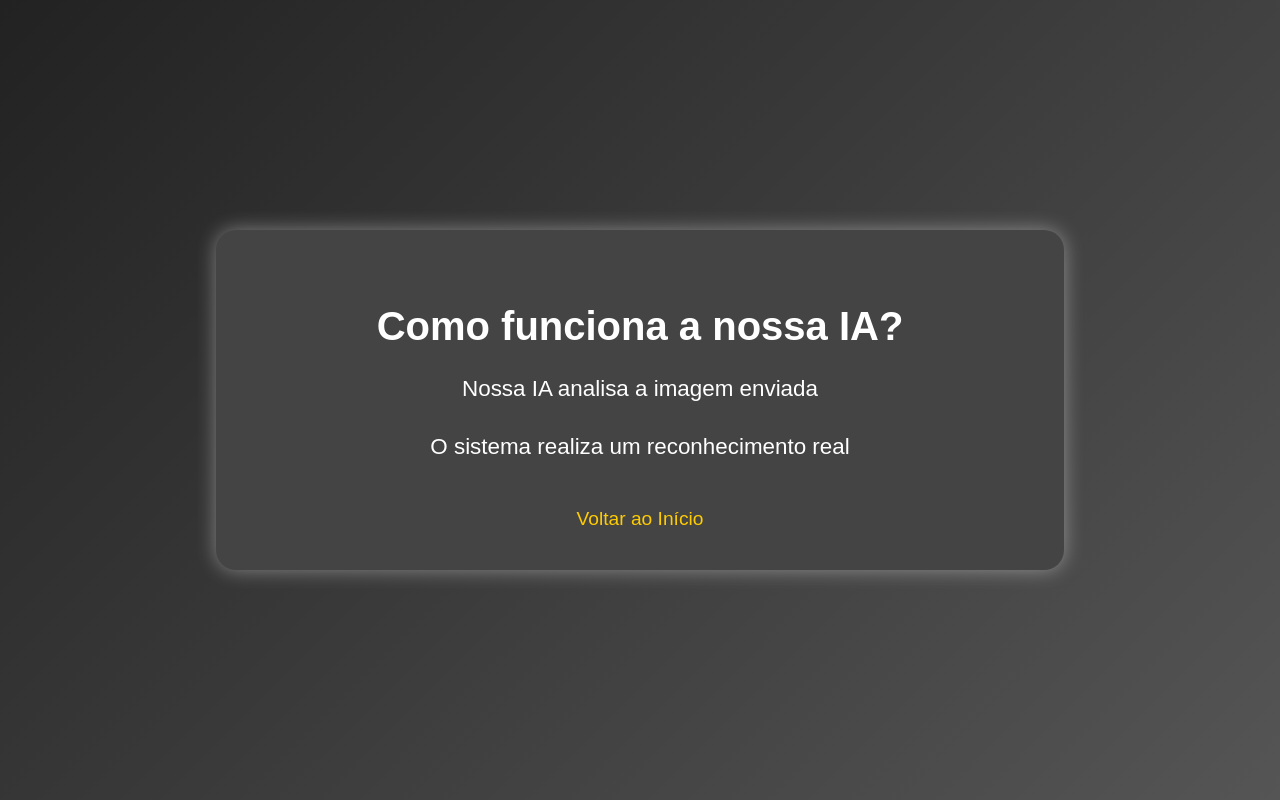
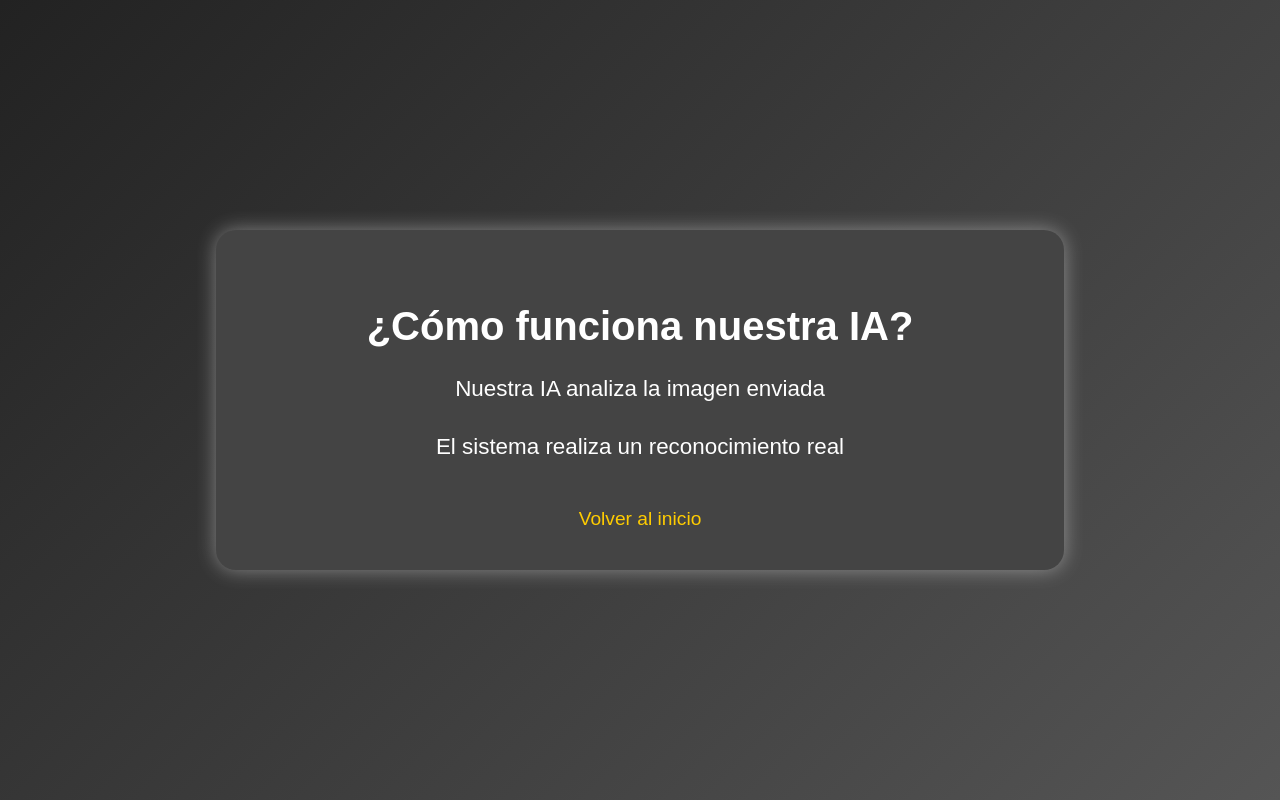
Before and after one commit to Yuri7medm/Ia-reco, a plain HTML site: page como-funciona.html in a window 1280 px wide. Drawn offline with Linux system fonts and the light colour scheme.

Commit message:
como-funciona.html

```diff
--- a/como-funciona.html
+++ b/como-funciona.html
@@ -1,10 +1,10 @@
 <!-- como-funciona.html -->
 <!DOCTYPE html>
-<html lang="pt-BR">
+<html lang="es">
 <head>
     <meta charset="UTF-8">
     <meta name="viewport" content="width=device-width, initial-scale=1.0">
-    <title>Como Funciona - </title>
+    <title>¿Cómo Funciona?</title>
     <style>
         body {
             font-family: 'Poppins', sans-serif;
@@ -44,10 +44,10 @@
 </head>
 <body>
     <div id="container">
-        <h2>Como funciona a nossa IA?</h2>
-        <p>Nossa IA  analisa a imagem enviada </p>
-        <p>O sistema realiza um reconhecimento real</p>
-        <a href="index.html">Voltar ao Início</a>
+        <h2>¿Cómo funciona nuestra IA?</h2>
+        <p>Nuestra IA analiza la imagen enviada</p>
+        <p>El sistema realiza un reconocimiento real</p>
+        <a href="index.html">Volver al inicio</a>
     </div>
 </body>
 </html>
```
